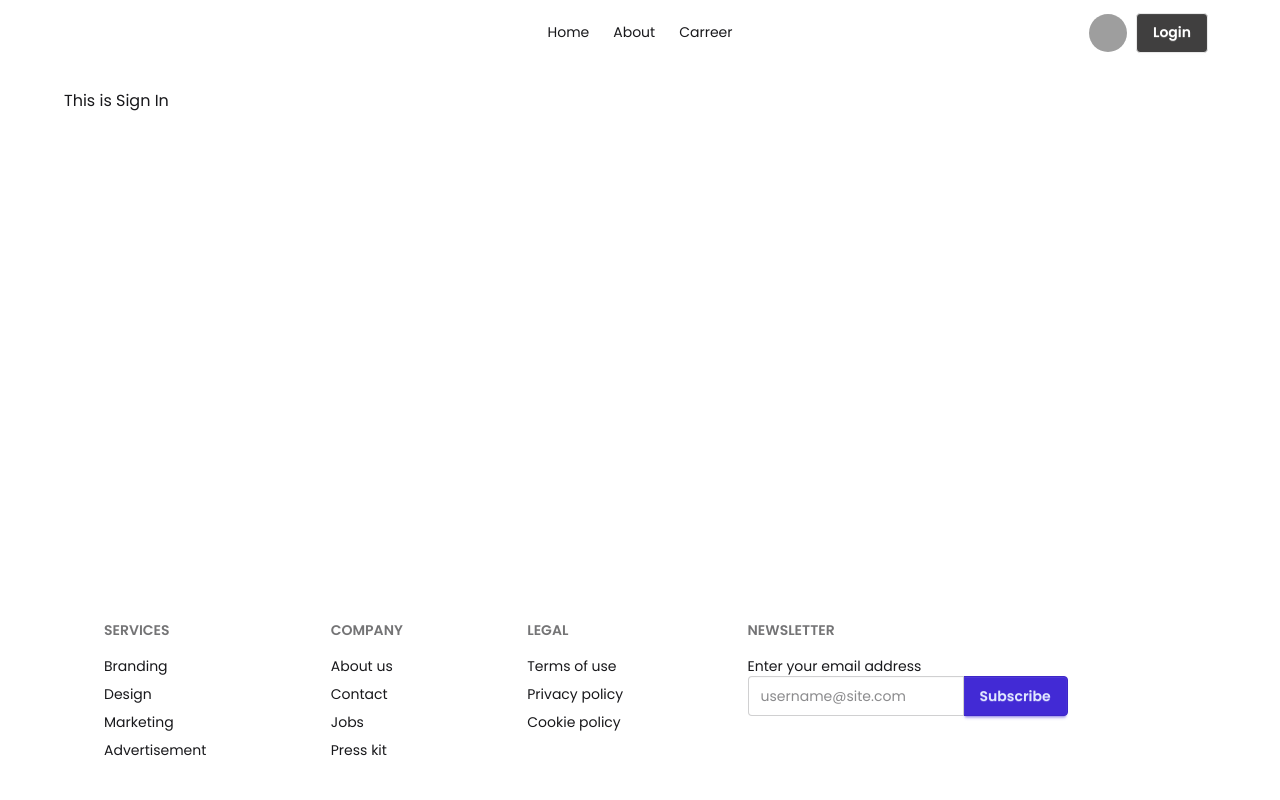
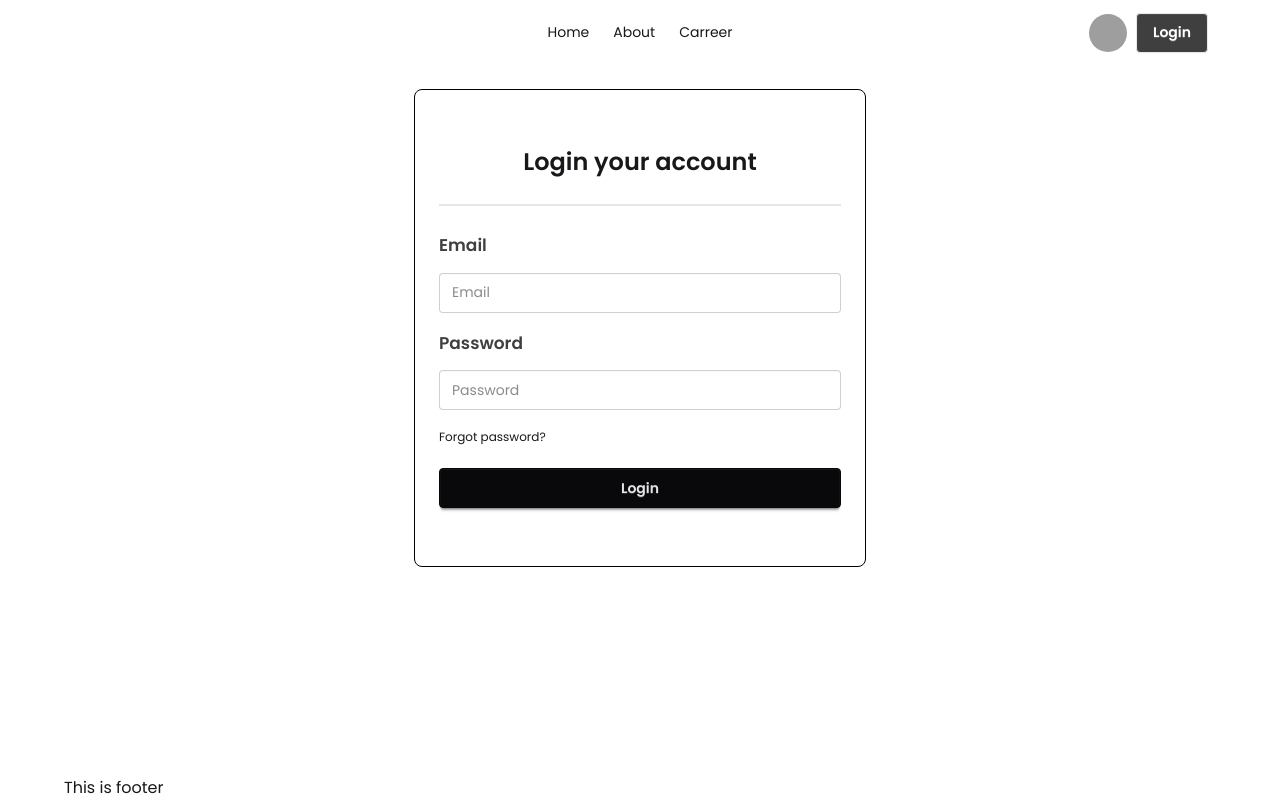
Before and after one commit to aspinchakma/Dragon-News, a React (Vite) app: page /signin in a window 1280 px wide. Built offline with nearby package versions, Linux system fonts and the light colour scheme; no server answers; grey boxes are pictures that could not be loaded.

Commit message:
login design

```diff
--- a/src/components/Footer.jsx
+++ b/src/components/Footer.jsx
@@ -1,40 +1,7 @@
 const Footer = () => {
   return (
-    <footer className="footer sm:footer-horizontal  text-base-content p-10 mt-5 lg:mt-10">
-      <nav>
-        <h6 className="footer-title">Services</h6>
-        <a className="link link-hover">Branding</a>
-        <a className="link link-hover">Design</a>
-        <a className="link link-hover">Marketing</a>
-        <a className="link link-hover">Advertisement</a>
-      </nav>
-      <nav>
-        <h6 className="footer-title">Company</h6>
-        <a className="link link-hover">About us</a>
-        <a className="link link-hover">Contact</a>
-        <a className="link link-hover">Jobs</a>
-        <a className="link link-hover">Press kit</a>
-      </nav>
-      <nav>
-        <h6 className="footer-title">Legal</h6>
-        <a className="link link-hover">Terms of use</a>
-        <a className="link link-hover">Privacy policy</a>
-        <a className="link link-hover">Cookie policy</a>
-      </nav>
-      <form>
-        <h6 className="footer-title">Newsletter</h6>
-        <fieldset className="w-80">
-          <label>Enter your email address</label>
-          <div className="join">
-            <input
-              type="text"
-              placeholder="username@site.com"
-              className="input input-bordered join-item"
-            />
-            <button className="btn btn-primary join-item">Subscribe</button>
-          </div>
-        </fieldset>
-      </form>
+    <footer>
+      <h2>This is footer</h2>
     </footer>
   );
 };
--- a/src/components/SignIn.jsx
+++ b/src/components/SignIn.jsx
@@ -1,11 +1,39 @@
-import { firebaseConfig } from "../firebase/firebase.init";
+import { useState } from "react";
 
 const SignIn = () => {
-  const firebase = firebaseConfig;
-  console.log(firebase);
+  const [user, setUser] = useState({ email: "", password: "" });
   return (
-    <div>
-      <h2>This is Sign In</h2>
+    <div className="card bg-base-100 w-full  shrink-0 max-w-[452px] mx-auto border-1 border-black lg:py-[30px]">
+      <form className="card-body">
+        <h3 className="text-center text-[24px] font-semibold">
+          Login your account
+        </h3>
+        <div className="divider h-[1px]"></div>
+        <fieldset className="fieldset">
+          <label className="label text-[17px] mb-2 font-semibold text-[#403f3f]">
+            Email
+          </label>
+          <input
+            type="email"
+            className="input w-full mb-3"
+            placeholder="Email"
+            required
+          />
+          <label className="label text-[17px] mb-2 font-semibold text-[#403f3f]">
+            Password
+          </label>
+          <input
+            type="password"
+            className="input w-full mb-3"
+            placeholder="Password"
+            required
+          />
+          <div>
+            <a className="link link-hover">Forgot password?</a>
+          </div>
+          <button className="btn btn-neutral mt-4">Login</button>
+        </fieldset>
+      </form>
     </div>
   );
 };
```
